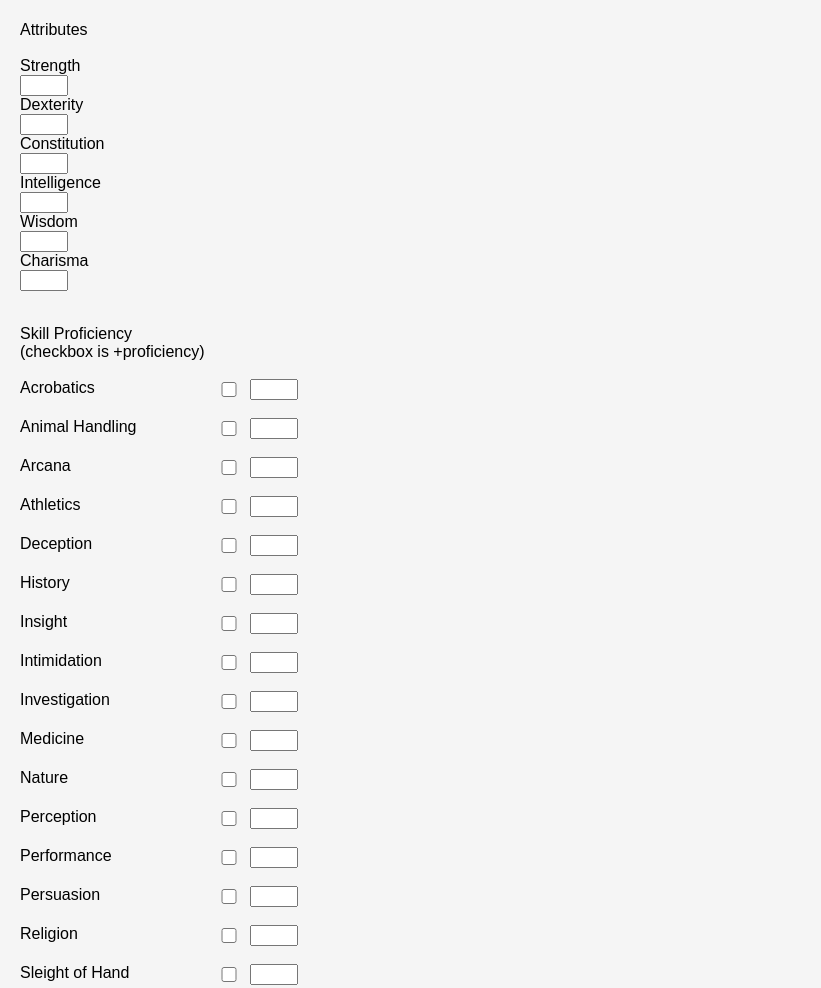
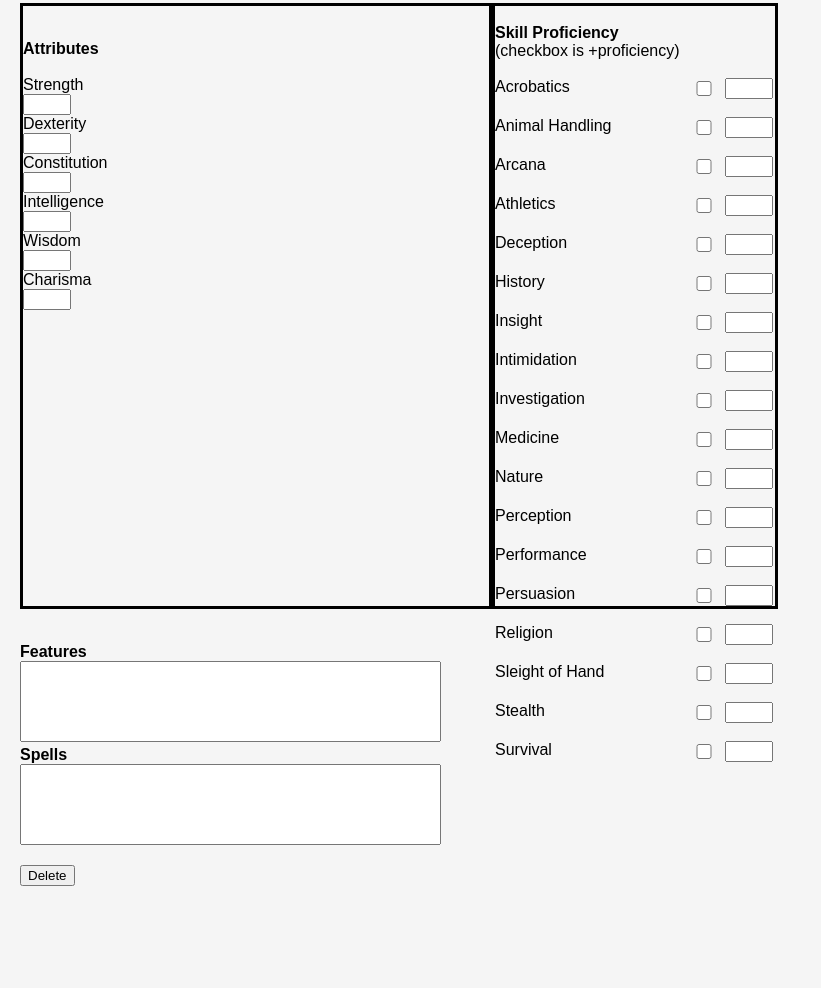
Before and after one commit to NateJ1331/CharacterSheet, a plain HTML site: page main.html in a window 1280 px wide. Shown: the part 425-1413 px from the top of the page, without its empty margins (0-821 px from the left). After the commit the page ends 1331 px from the top, so only its background shows below. Drawn offline with Linux system fonts and the light colour scheme.

Commit message:
moved some divs around

```diff
--- a/main.html
+++ b/main.html
@@ -37,10 +37,10 @@
                     <input type="number" id = "input-profi">
                 </dl>
             </div>
-
+            <div class = skillsattributes>
                 <div class = "attributes">
                     <dl>
-                    <br><dt>Attributes</dt>
+                        <br><dt class = "title">Attributes</dt>
                         <br><dt>Strength</dt>
                         <input type = "number" id = "input-strength">
                         <dt>Dexterity</dt>
@@ -58,7 +58,7 @@
                 </div>
 
                 <div class="skills">
-                <br><label>Skill Proficiency </label>
+                    <br><label class = "title" >Skill Proficiency </label>
                     <br><label>(checkbox is +proficiency)</label>
                     <br><br><label>Acrobatics</label>
                     <input type="checkbox" id = "profi-acrobatics">
@@ -115,12 +115,13 @@
                     <input type="checkbox" id = "profi-survival">
                     <input type="number" id = "profi-survival">
                 </div>
+            </div>
 
             <div class = "extrainfo" >
                 <dl>
-                <br><dt>Features</dt>
+                <br><dt class = "title">Features</dt>
                     <textarea rows = "5" cols = "50" id = "input-feats"></textarea>
-                    <dt>Spells</dt>
+                    <dt class = "title">Spells</dt>
                     <textarea rows = "5" cols = "50" id = input-spells></textarea>
                 </dl>
             </div>
--- a/mainStyle.css
+++ b/mainStyle.css
@@ -19,11 +19,7 @@ nav h2 {
     margin-right: 20px;
 }
 
-a:link
-{
-    text-decoration: none;
-}
-a:active
+a:link, a:active
 {
     text-decoration: none;
 }
@@ -36,6 +32,17 @@ a:hover
 {
     text-decoration: none;
     color: rgb(194, 194, 194);
+}
+.title
+{
+    font-weight: bold;
+}
+.attributes
+{
+    border: solid;
+    height: 600px;
+    width: 280px;
+    padding-right: 15%;
 }
 .attributes input
 {
@@ -56,12 +63,18 @@ a:hover
 {
     width: 40px;
 }
+.skillsattributes
+{
+    display: flex;
+}
 .skills
 {
+    border: solid;
+    height: 600px;
     display: grid;
     row-gap: 0px;
     width: 280px;
-   column-gap: 10px;
+    column-gap: 10px;
 }
 .skills label
 {
```
Lines whose indentation alone changed are shown as unchanged.
